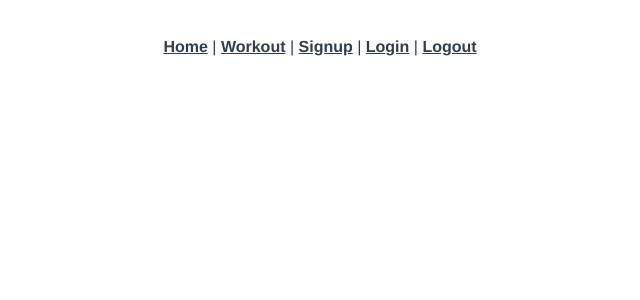
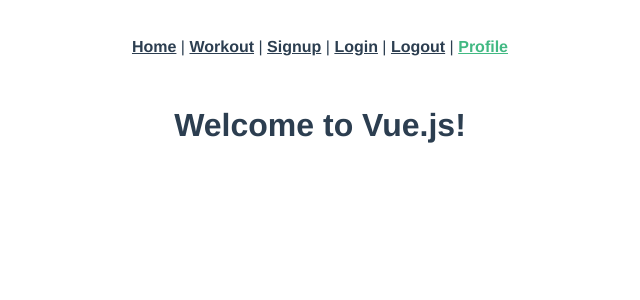
Before and after one commit to SymensJeffrey/capstone_frontend_app, a Vue app: page /profile in a window 1280 px wide. Shown: the top 300 px of the page, without its empty margins (320-960 px from the left). Built offline with nearby package versions, Linux system fonts and the light colour scheme.

Commit message:
add profile page

```diff
--- a/src/App.vue
+++ b/src/App.vue
@@ -5,7 +5,8 @@
       <router-link to="/workout">Workout</router-link> |
       <router-link to="/signup">Signup</router-link> |
       <router-link to="/login">Login</router-link> |
-      <router-link to="/logout">Logout</router-link>
+      <router-link to="/logout">Logout</router-link> |
+      <router-link to="/profile">Profile</router-link>
     </div>
     <router-view/>
   </div>
--- a/src/router/index.js
+++ b/src/router/index.js
@@ -5,6 +5,7 @@
 import Workout from '../views/Workout.vue'
 import Login from "../views/Login.vue";
 import Logout from "../views/Logout.vue";
+import Profile from '../views/Profile.vue';
 
 
 Vue.use(VueRouter)
@@ -15,6 +16,7 @@
   { path: "/signup", name: "signup", component: Signup },
   { path: "/login", name: "login", component: Login },
   { path: "/logout", name: "logout", component: Logout },
+  { path: "/profile", name: "profile", component: Profile },
 ]
 
 const router = new VueRouter({
--- /dev/null
+++ b/src/views/Profile.vue
@@ -0,0 +1,19 @@
+<template>
+  <div class="home">
+    <h1>{{ message }}</h1>
+  </div>
+</template>
+
+<style></style>
+
+<script>
+  export default {
+    data: function () {
+      return {
+        message: "Welcome to Vue.js!",
+      };
+    },
+    created: function () {},
+    methods: {},
+  };
+</script>
```
